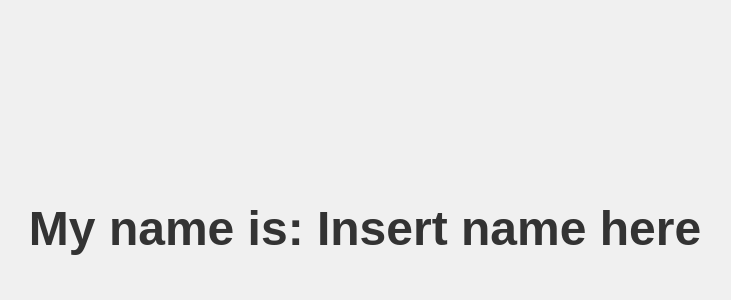
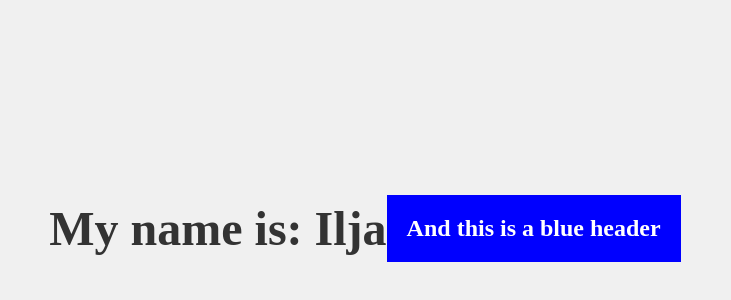
Before and after one commit to CountPiffting/GitHubTutorialCLI, a plain HTML site: page MyWebsite.html in a window 1280 px wide. Shown: the part 172-472 px from the top of the page, without its empty margins (275-1006 px from the left). Drawn offline with Linux system fonts and the light colour scheme.

Commit message:
Edited the Website Shell, and am now adding to the repository

```diff
--- a/MyWebsite.html
+++ b/MyWebsite.html
@@ -11,7 +11,7 @@
             align-items: center;
             height: 100vh;
             margin: 0;
-            font-family: Arial, sans-serif;
+            font-family: 'Times New Roman', Times, serif;
             background-color: #f0f0f0;
         }
         h1 {
@@ -21,6 +21,7 @@
     </style>
 </head>
 <body>
-    <h1>My name is: Insert name here</h1>
+    <h1>My name is: Ilja</h1>
+    <h2 style="color: white; background-color: blue; padding: 20px;">And this is a blue header</h2>
 </body>
 </html>
```
